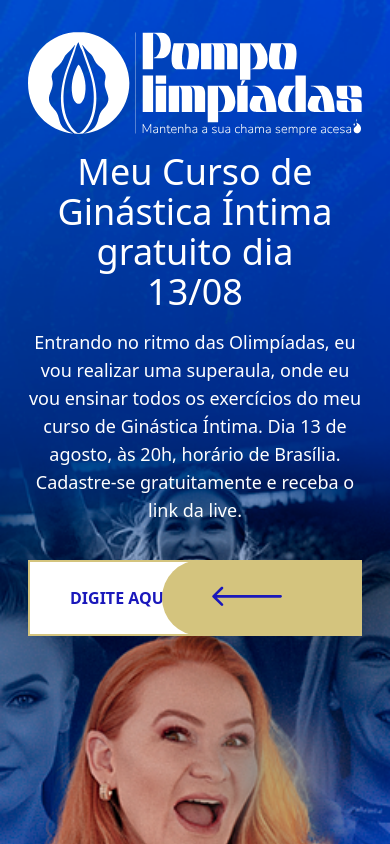
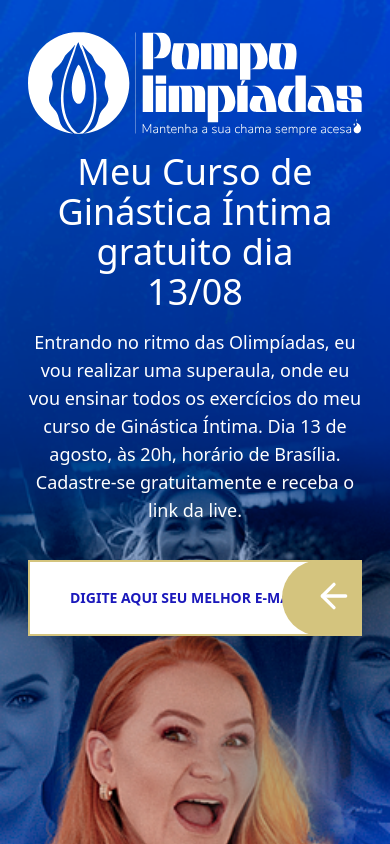
Before and after one commit to Rhuan-Guilherme/teste-wdc, a Next.js app: page / in a window 390 px wide. Shown: the top 844 px of the page. Built offline with nearby package versions, Linux system fonts and the light colour scheme.

Commit message:
Finalização

```diff
--- a/src/components/ui/Input.tsx
+++ b/src/components/ui/Input.tsx
@@ -1,3 +1,4 @@
+import { ArrowLeft } from 'lucide-react';
 import Image from 'next/image';
 
 interface InputProps {
@@ -8,7 +9,7 @@ interface InputProps {
 export default function Input({ bgcolor, arrowColor }: InputProps) {
   return (
     <div
-      className={`before:absolute before:w-50 before:h-19 before:content[''] before:right-0 ${
+      className={`before:absolute before:w-20 lg:before:w-50 before:h-19 before:content[''] before:right-0 ${
         bgcolor === 'yellow-primary'
           ? 'before:bg-yellow-primary'
           : 'before:bg-blue-primary'
@@ -17,15 +18,17 @@ export default function Input({ bgcolor, arrowColor }: InputProps) {
       <input
         type="email"
         placeholder="DIGITE AQUI SEU MELHOR E-MAIL"
-        className="w-full h-19 p-2 text-base px-10 border-2 border-yellow-primary bg-white outline-none text-blue-primary font-semibold placeholder:text-blue-primary "
+        className="w-full h-19 p-2 text-sm lg:text-base px-10 border-2 border-yellow-primary bg-white outline-none text-blue-primary font-semibold placeholder:text-blue-primary "
       />
-      <div className="absolute top-6.5 right-20 ">
+      <div className="absolute top-4 right-2 lg:top-6.5 lg:right-20 ">
         <Image
           src={`/svg/arrow-left-${arrowColor}.svg`}
           alt="Logo Pompa"
           width={70}
           height={10}
+          className="hidden lg:block"
         />
+        <ArrowLeft className="text-white w-10 h-10 lg:hidden" />
       </div>
     </div>
   );
```
